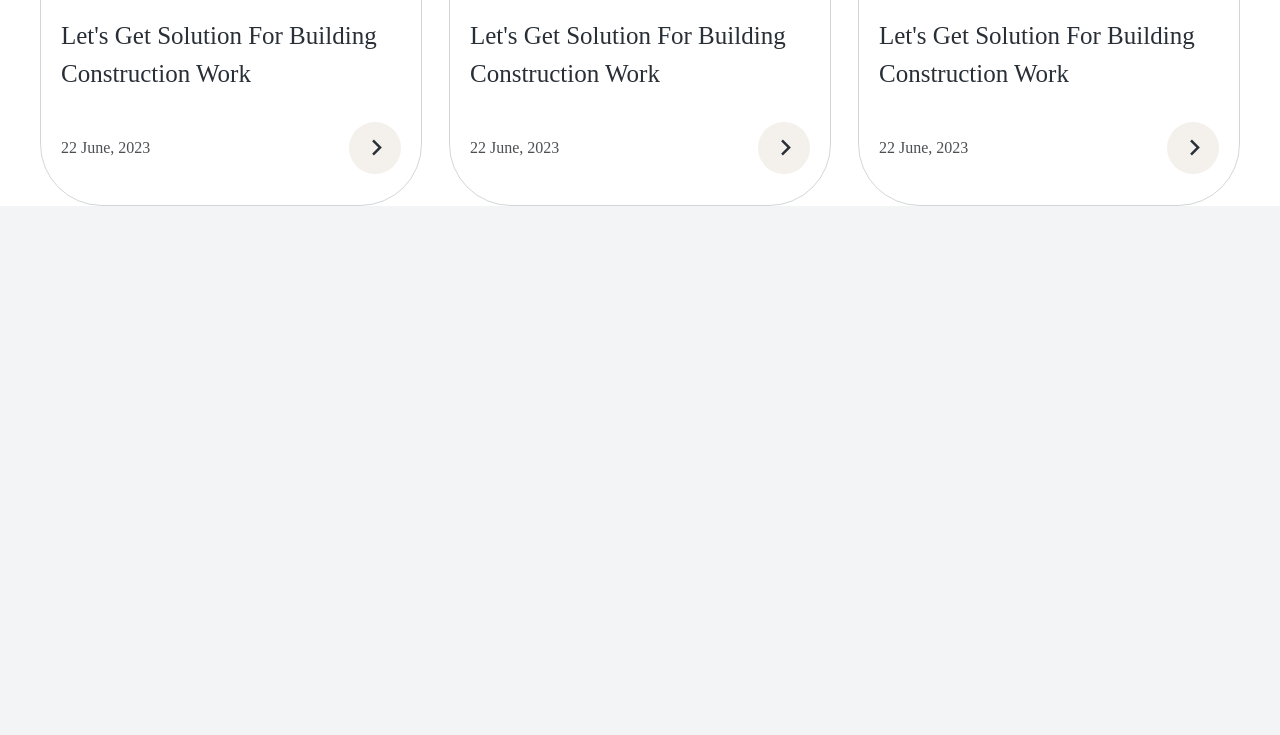
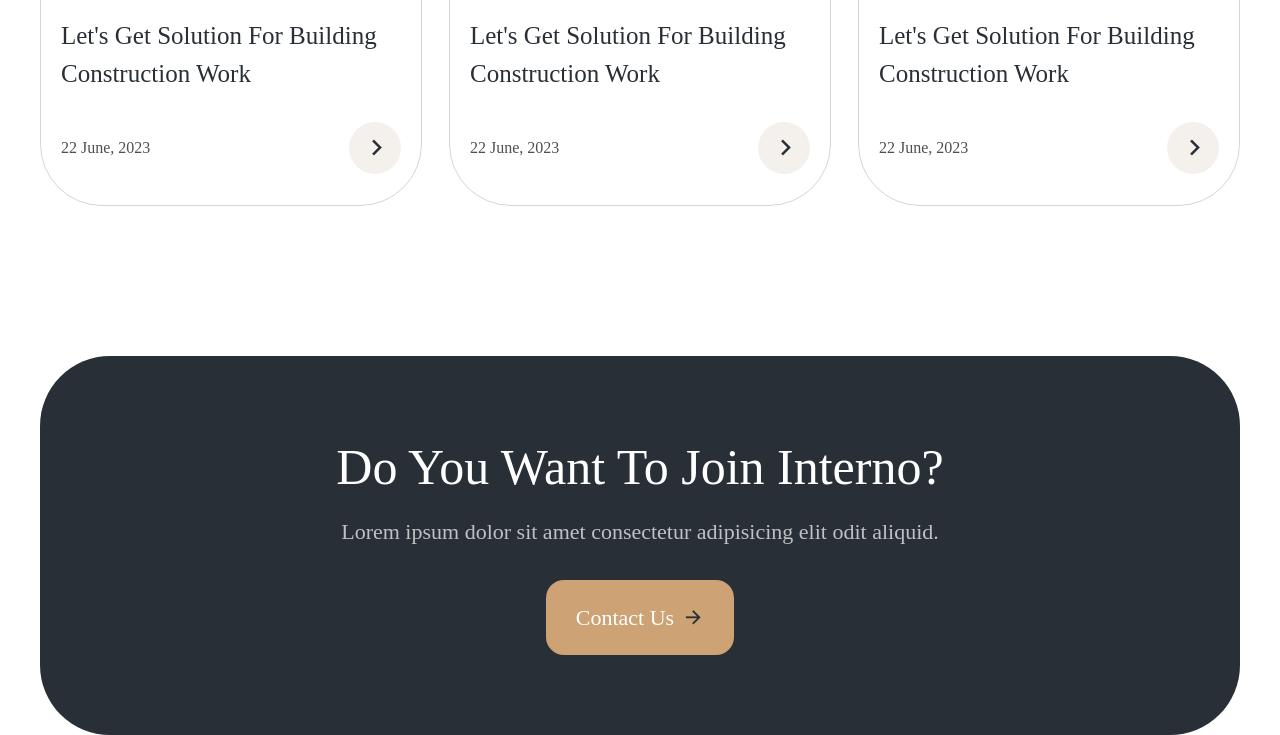
Before and after one commit to freetimezp/js-portfolio-44-interno, a website: page index.html in a window 1280 px wide. Shown: the part 6365-7100 px from the top of the page. Before the commit the page ends 6571 px from the top, so only its background shows below. Drawn offline with nearby package versions, Linux system fonts and the light colour scheme; files that its build step writes are made by us from their sources.

Commit message:
12. js-portfolio-44-interno. Contact section.

```diff
--- a/index.html
+++ b/index.html
@@ -456,6 +456,24 @@
                 </div>
             </div>
         </section>
+
+        <section class="contact mt-[80px] xl:mt-[150px] relative z-20">
+            <div class="contact__container container mx-auto bg-primary sm:rounded-[70px]
+                py-[80px]">
+                <div class="contact__text max-w-[640px] mx-auto text-center">
+                    <h2 class="h2 text-white mb-4">
+                        Do You Want To Join Interno?
+                    </h2>
+                    <p class="text-white opacity-70 mb-8 max-w-sm xl:max-w-none mx-auto">
+                        Lorem ipsum dolor sit amet consectetur adipisicing elit odit aliquid.
+                    </p>
+                    <button class="btn btn-accent mx-auto">
+                        Contact Us
+                        <i class="ri-arrow-right-line text-primary"></i>
+                    </button>
+                </div>
+            </div>
+        </section>
     </main>
 
     <script src="./assets/js/scrollreveal.min.js"></script>
```
